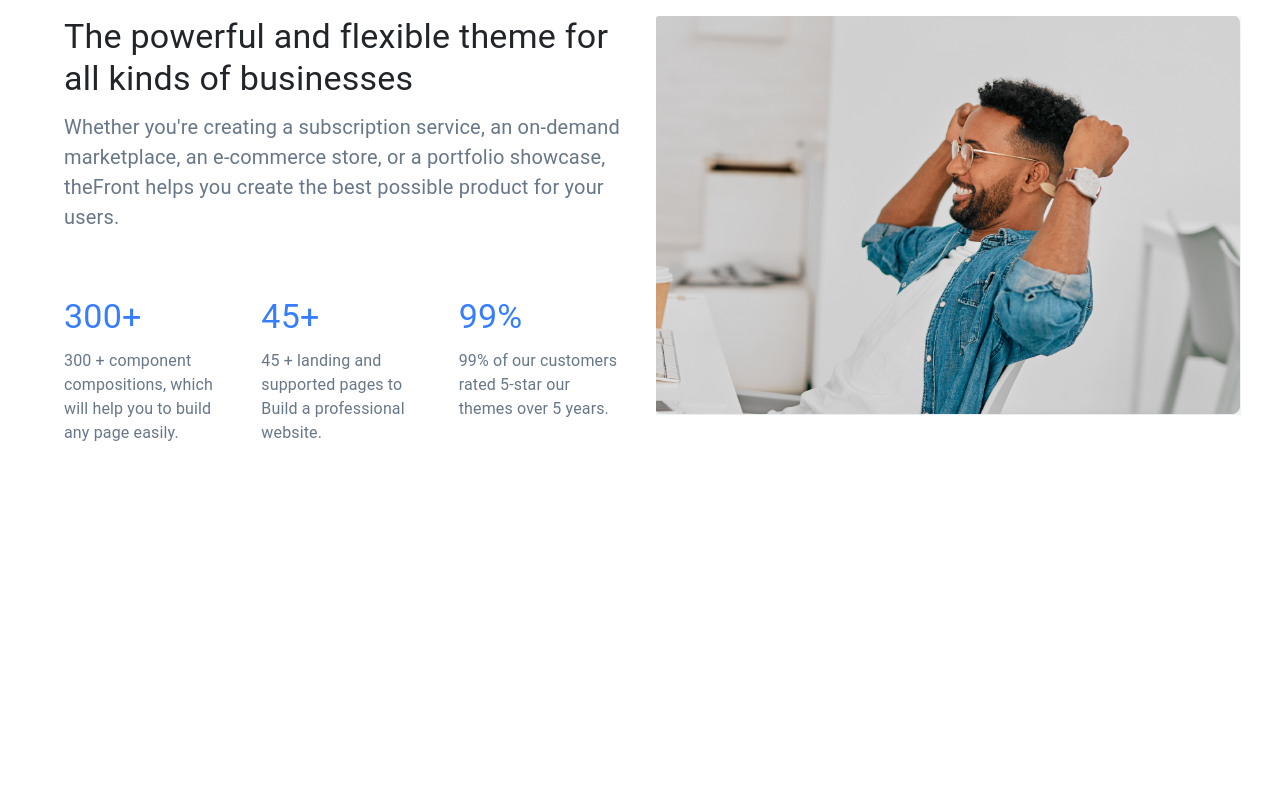
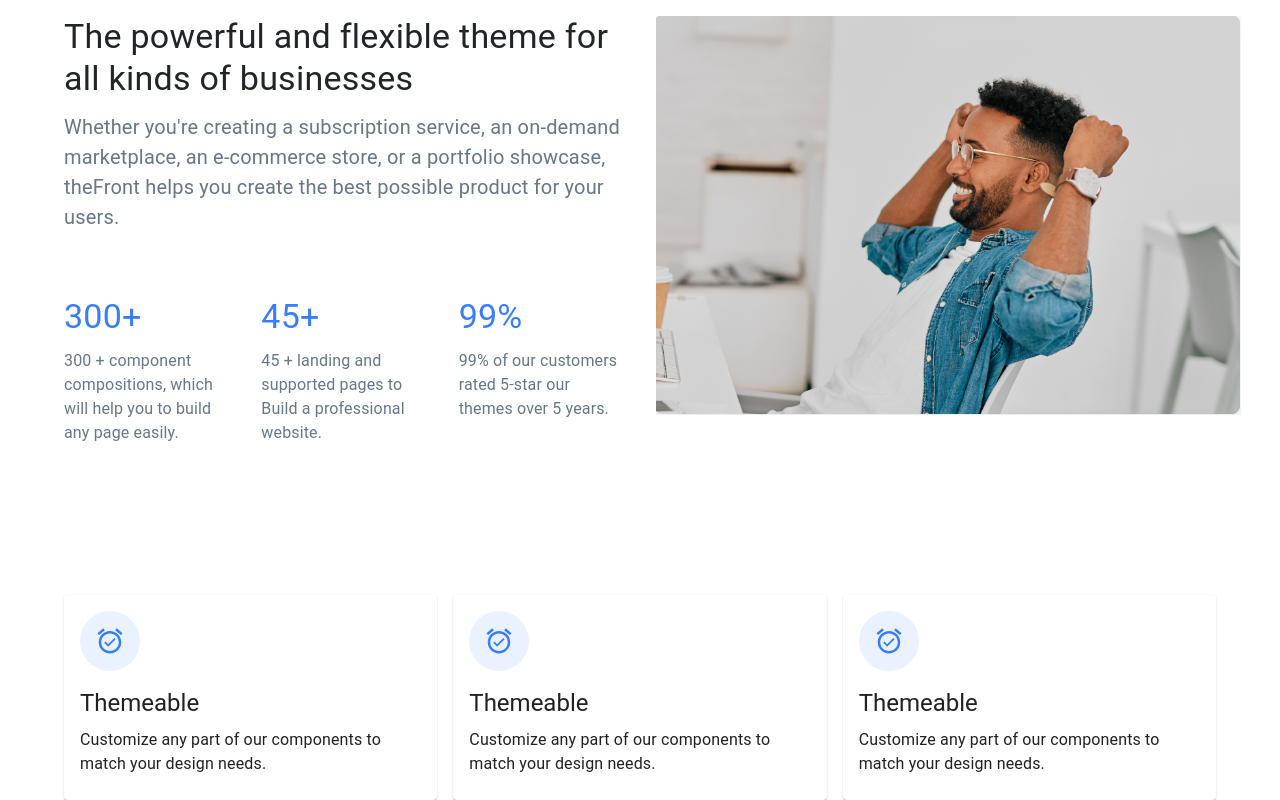
Before and after one commit to mrsamia/MuiTheFront, a React (Create React App) app: page / in a window 1280 px wide. Shown: the part 2082-2882 px from the top of the page. Before the commit the page ends 2527 px from the top, so only its background shows below. Built offline with nearby package versions, Linux system fonts and the light colour scheme.

Commit message:
SRM | FifthPart.js

```diff
--- a/src/App.js
+++ b/src/App.js
@@ -1,5 +1,6 @@
 import './App.css';
 import Nav from './Components/Nav';
+import FifthPart from './Pages/FifthPart';
 import FirstPart from './Pages/FirstPart';
 import FourthPart from './Pages/FourthPart';
 import SecondPart from './Pages/SecondPart';
@@ -14,6 +15,7 @@ function App() {
         <SecondPart/>
         <ThirdPart/>
         <FourthPart/>
+        <FifthPart/>
       </div>
     </div>
   );
--- /dev/null
+++ b/src/Pages/FifthPart.js
@@ -0,0 +1,43 @@
+import { Card, CardContent, Container, Grid, Typography } from '@mui/material';
+import AlarmOnIcon from '@mui/icons-material/AlarmOn';
+import React from 'react';
+import Styles from '../CSS/Styles';
+
+function FifthPart(props) {
+    const classes = Styles();
+    return (
+        <Container className={classes.fourthPartWrapper}>
+            <Grid container spacing={2}>
+                <Grid item xs={4}>
+                    <Card>
+                        <CardContent>
+                            <AlarmOnIcon className={classes.icon} />
+                            <Typography variant='h5' gutterBottom>Themeable</Typography>
+                            <Typography>Customize any part of our components to match your design needs.</Typography>
+                        </CardContent>
+                    </Card>
+                </Grid>
+                <Grid item xs={4}>
+                    <Card>
+                        <CardContent>
+                            <AlarmOnIcon className={classes.icon} />
+                            <Typography variant='h5' gutterBottom>Themeable</Typography>
+                            <Typography>Customize any part of our components to match your design needs.</Typography>
+                        </CardContent>
+                    </Card>
+                </Grid>
+                <Grid item xs={4}>
+                    <Card>
+                        <CardContent>
+                            <AlarmOnIcon className={classes.icon} />
+                            <Typography variant='h5' gutterBottom>Themeable</Typography>
+                            <Typography>Customize any part of our components to match your design needs.</Typography>
+                        </CardContent>
+                    </Card>
+                </Grid>
+            </Grid>
+        </Container>
+    );
+}
+
+export default FifthPart;
```
